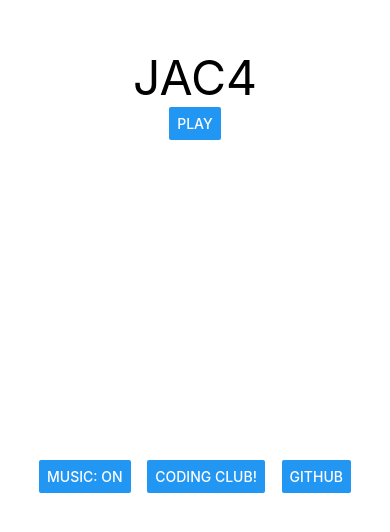
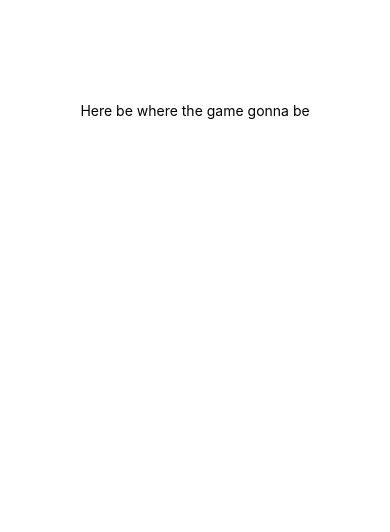
Before and after one commit to ZTMowrer947/jac4, a React Native app: screen /Game in a window 390 px wide. Shown: the part 312-844 px from the top of the page. Built offline with nearby package versions, Linux system fonts and the light colour scheme.

Commit message:
Add Game screen Tweak Game Setup

```diff
--- a/App.js
+++ b/App.js
@@ -4,6 +4,7 @@ import React from "react";
 
 import HomeScreen from "./screens/Home";
 import GameSetupScreen from "./screens/GameSetup";
+import GameScreen from "./screens/Game";
 
 const Stack = createNativeStackNavigator();
 
@@ -21,6 +22,11 @@ export default function App() {
           component={GameSetupScreen}
           options={{ headerShown: false }}
         ></Stack.Screen>
+        <Stack.Screen
+          name="Game"
+          component={GameScreen}
+          options={{ headerShown: false }}
+        ></Stack.Screen>
       </Stack.Navigator>
     </NavigationContainer>
   );
--- /dev/null
+++ b/screens/Game.js
@@ -0,0 +1,20 @@
+import React from "react";
+import { Button, View, Text, StyleSheet } from "react-native";
+
+export default function GameScreen({ navigation }) {
+  return (
+    <View style={styles.container}>
+      <Text>Here be where the game gonna be</Text>
+    </View>
+  );
+}
+
+const styles = StyleSheet.create({
+  container: {
+    flex: 1,
+    backgroundColor: "#fff",
+    alignItems: "center",
+    justifyContent: "center",
+    width: "100%",
+  },
+});
--- a/screens/GameSetup.js
+++ b/screens/GameSetup.js
@@ -1,16 +1,31 @@
-import React from "react";
+import React, { useState } from "react";
 import { Button, View, Text, StyleSheet } from "react-native";
 
 export default function GameSetupScreen({ navigation }) {
+  const [gameType, setGameType] = useState("singleplayer");
+
   return (
     <View style={styles.container}>
       <View style={styles.mainContent}>
         <Text>Game Setup</Text>
         <View style={styles.btnGroup}>
-          <Button title="Singleplayer" />
-          <Button title="Multiplayer" />
+          <Button
+            title="Singleplayer"
+            disabled={gameType === "singleplayer"}
+            onPress={() => {
+              setGameType("singleplayer");
+            }}
+          />
+          <Button
+            title="Multiplayer"
+            disabled={gameType === "multiplayer"}
+            onPress={() => {
+              setGameType("multiplayer");
+            }}
+          />
         </View>
       </View>
+      {gameType === "singleplayer" && (
         <View style={styles.mainContent}>
           <View style={styles.btnGroup}>
             <Button title="Easy" />
@@ -19,9 +34,10 @@ export default function GameSetupScreen({ navigation }) {
             <Button title="Extreme" />
           </View>
         </View>
+      )}
       <View style={styles.btnGroup}>
         <Button title="Back" onPress={() => navigation.navigate("Home")} />
-        <Button title="Start!" />
+        <Button title="Start!" onPress={() => navigation.navigate("Game")} />
       </View>
     </View>
   );
```
Lines whose indentation alone changed are shown as unchanged.
